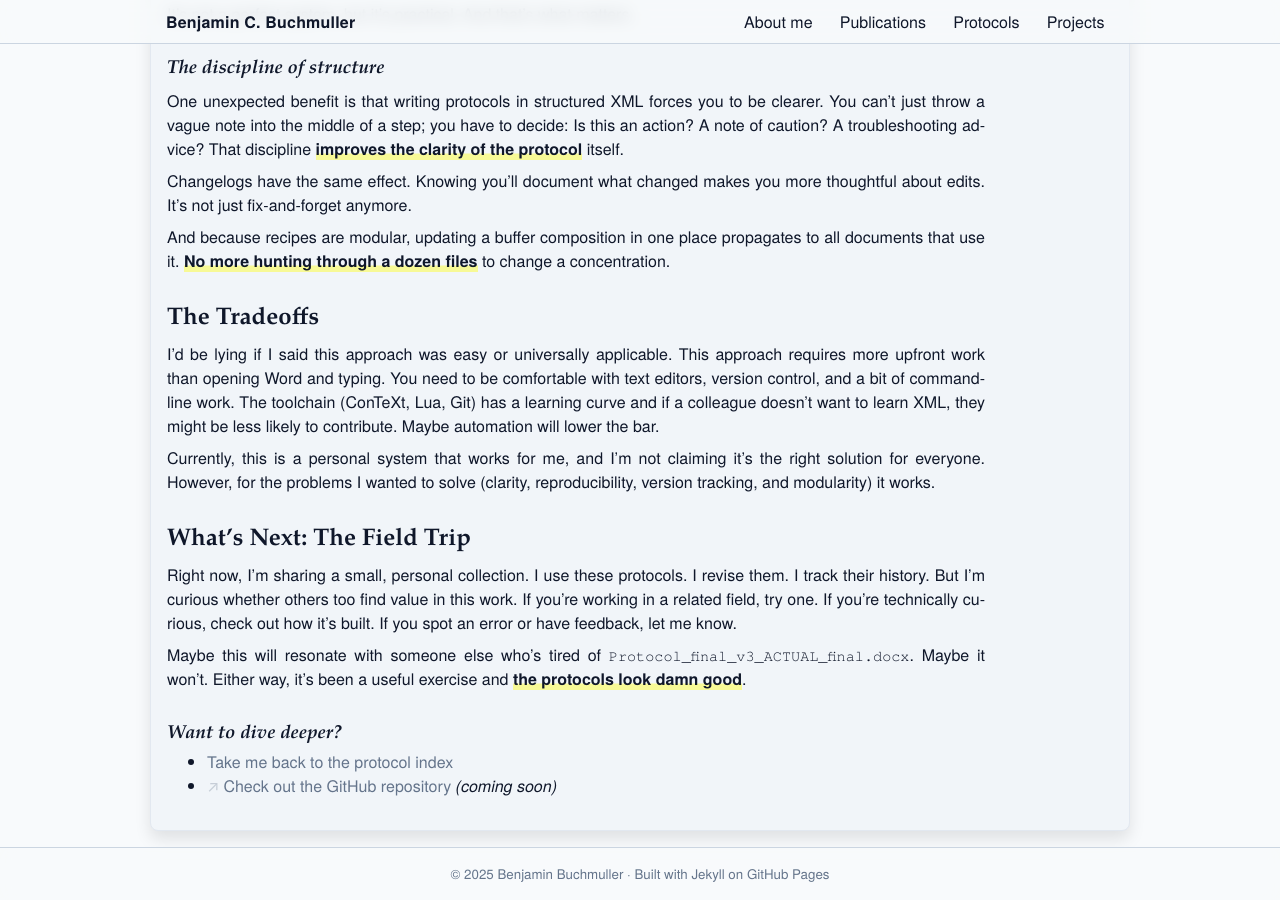
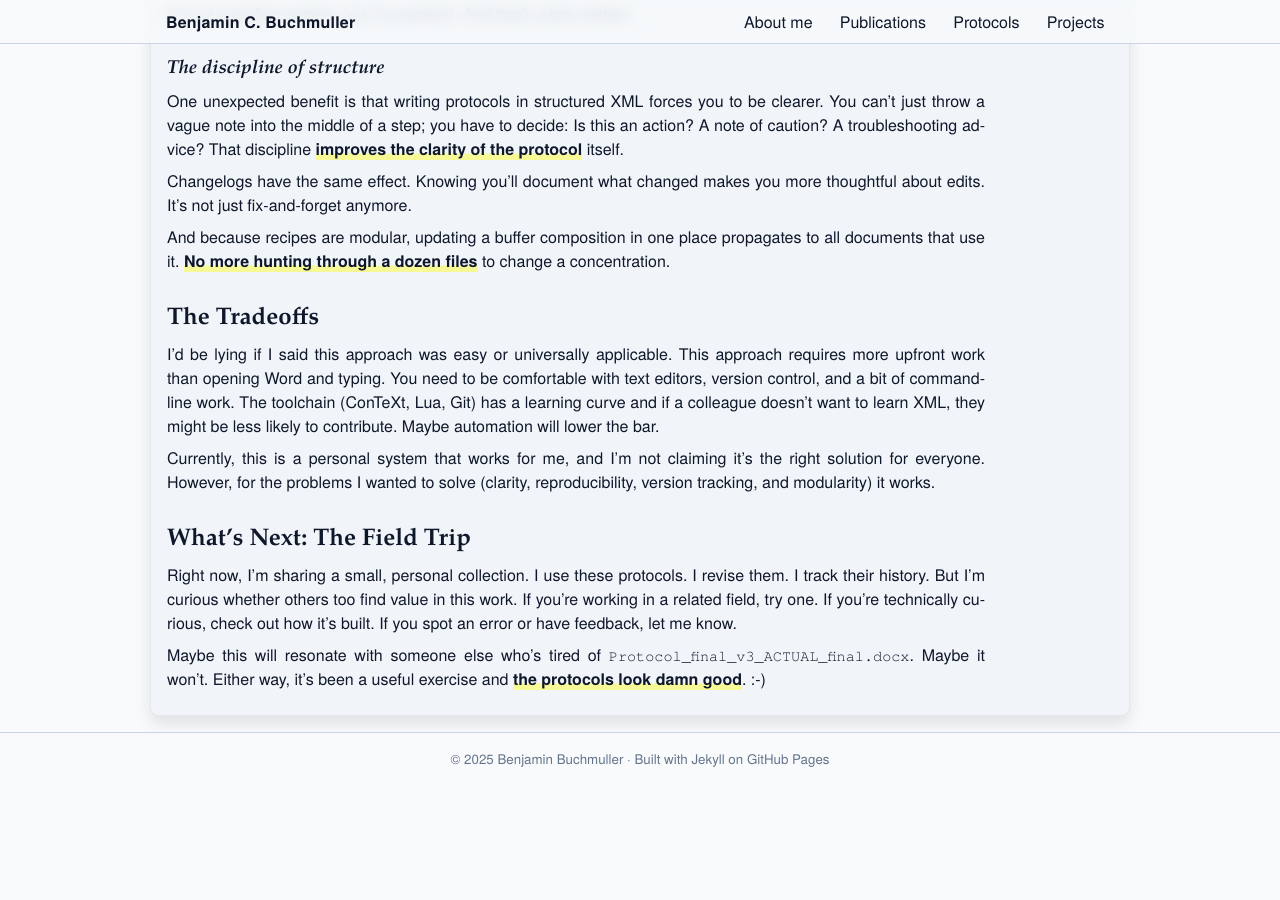
Before and after one commit to benjbuch/benjbuch.github.io, a Jekyll site: the page built from _projects/protocols-about.md, in a window 1280 px wide and 900 px high, scrolled down 1425 px. Built offline with Jekyll 4.4.1, drawn with Linux system fonts in a browser that asks for light colours; after the commit the page ends 2210 px from its top, so only the background shows below that.

```diff
--- a/_projects/protocols-about.md
+++ b/_projects/protocols-about.md
@@ -61,9 +61,4 @@
 
 Right now, I'm sharing a small, personal collection. I use these protocols. I revise them. I track their history. But I'm curious whether others too find value in this work. If you're working in a related field, try one. If you're technically curious, check out how it's built. If you spot an error or have feedback, let me know.
 
-Maybe this will resonate with someone else who's tired of `Protocol_final_v3_ACTUAL_final.docx`. Maybe it won't. Either way, it's been a useful exercise and **the protocols look damn good**.
-
-### Want to dive deeper?
-
-- [Take me back to the protocol index](/#protocols)
-- [Check out the GitHub repository](https://github.com/benjbuch/lab-protocols) *(coming soon)*
+Maybe this will resonate with someone else who's tired of `Protocol_final_v3_ACTUAL_final.docx`. Maybe it won't. Either way, it's been a useful exercise and **the protocols look damn good**. :-)
```
